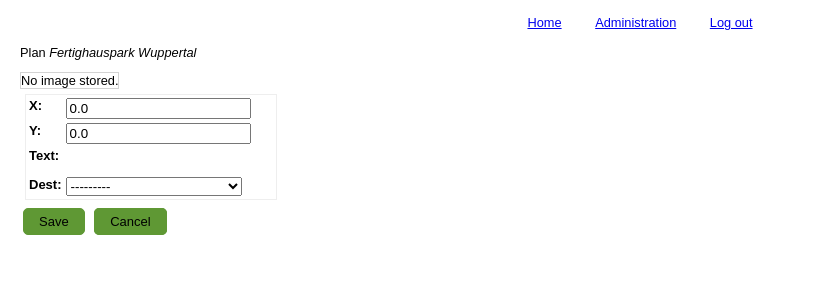
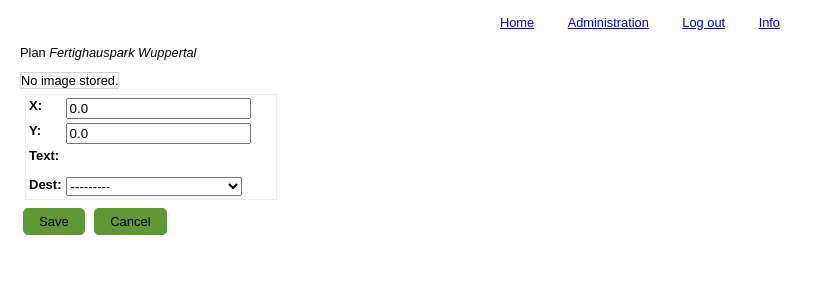
Before and after one commit to motlib/dbloc, a Django app: page /plan/1/add_tp/ in a window 1280 px wide. Shown: the part 104-404 px from the top of the page, without its empty margins (0-823 px from the left). Run offline with Django 3.2, Linux system fonts and the light colour scheme; the visitor is signed in with stand-in values (Sample User, id 1); data comes from the database, SQL or seed files in the repository.

Commit message:
Add link to info page. Fix version info generation.

```diff
--- a/dbloc/jinja2/base.html
+++ b/dbloc/jinja2/base.html
@@ -47,6 +47,9 @@
         <a href="{{ url('login') }}">Log in</a>
       </span>
       {% endif %}
+      <span class="link">
+        <a href="{{ url('loc:info') }}">Info</a>
+      </span>
     </div>
 
     {% block content %}
```
Also changed, not shown: 1 other file.
